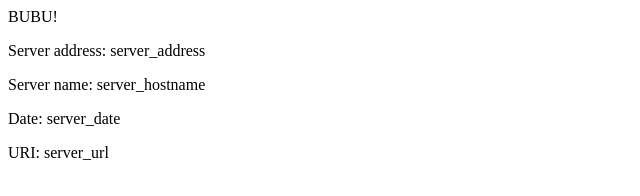
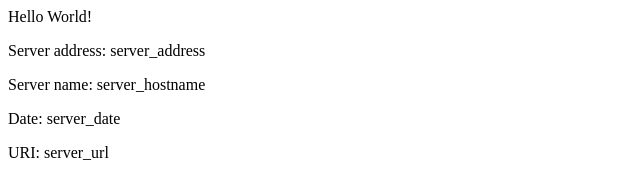
Before and after one commit to salvatorelali/eks-example, a plain HTML site: page src/index.html in a window 1280 px wide. Shown: the full height of the page, 0-640 px from the left. Drawn offline with Linux system fonts and the light colour scheme.

Commit message:
Revert "v2 Updating home page"
This reverts commit e41f3c39a7d0575b4048f32aeff5f5c7de31e4b8.

```diff
--- a/src/index.html
+++ b/src/index.html
@@ -2,7 +2,7 @@
 <title>BIBU!</title>
 </head>
 <div class="info">
-<h>BUBU!</h>
+<h>Hello World!</h>
 <p><span>Server&nbsp;address:</span> <span>server_address</span></p>
 <p><span>Server&nbsp;name:</span> <span>server_hostname</span></p>
 <p class="smaller"><span>Date:</span> <span>server_date</span></p>
```
